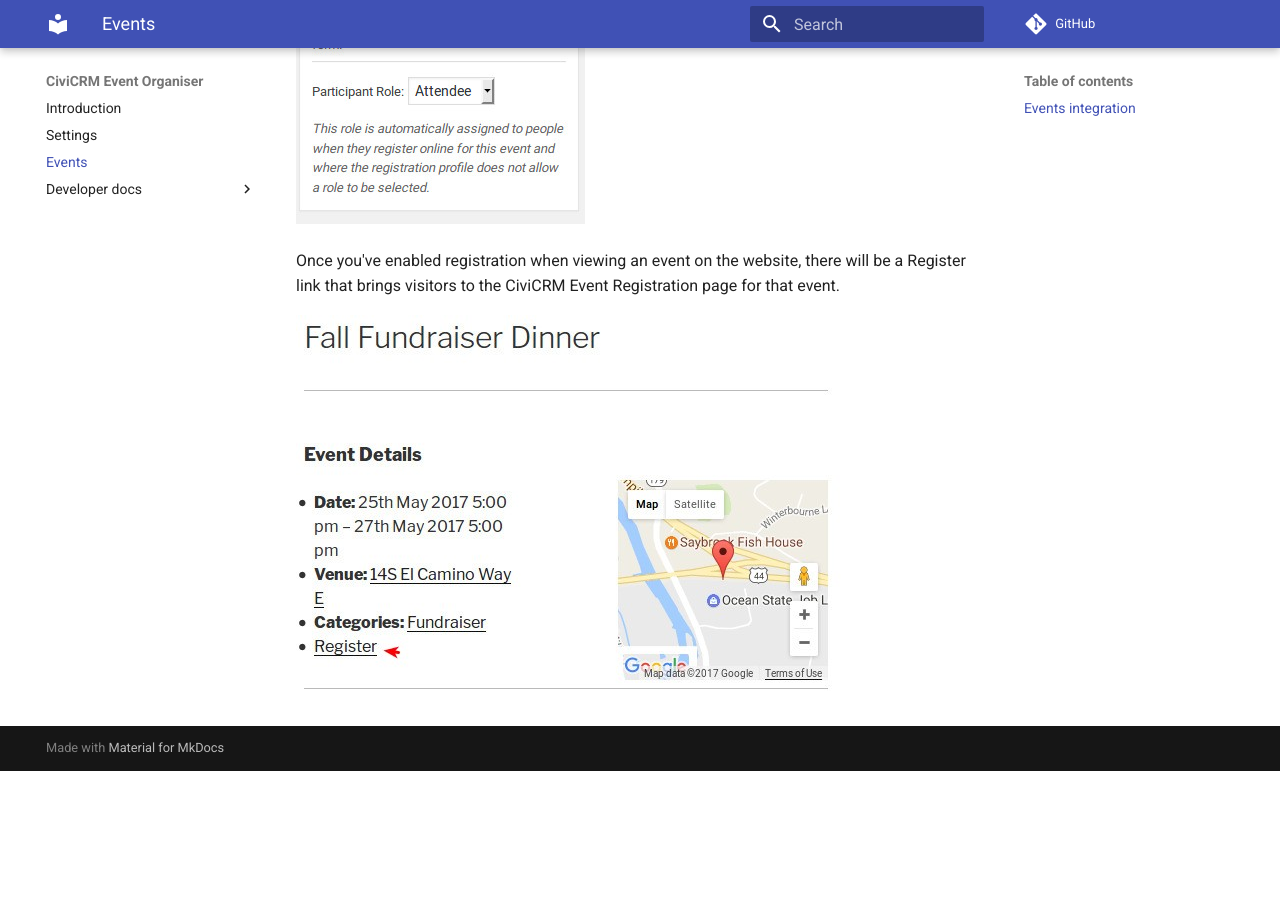
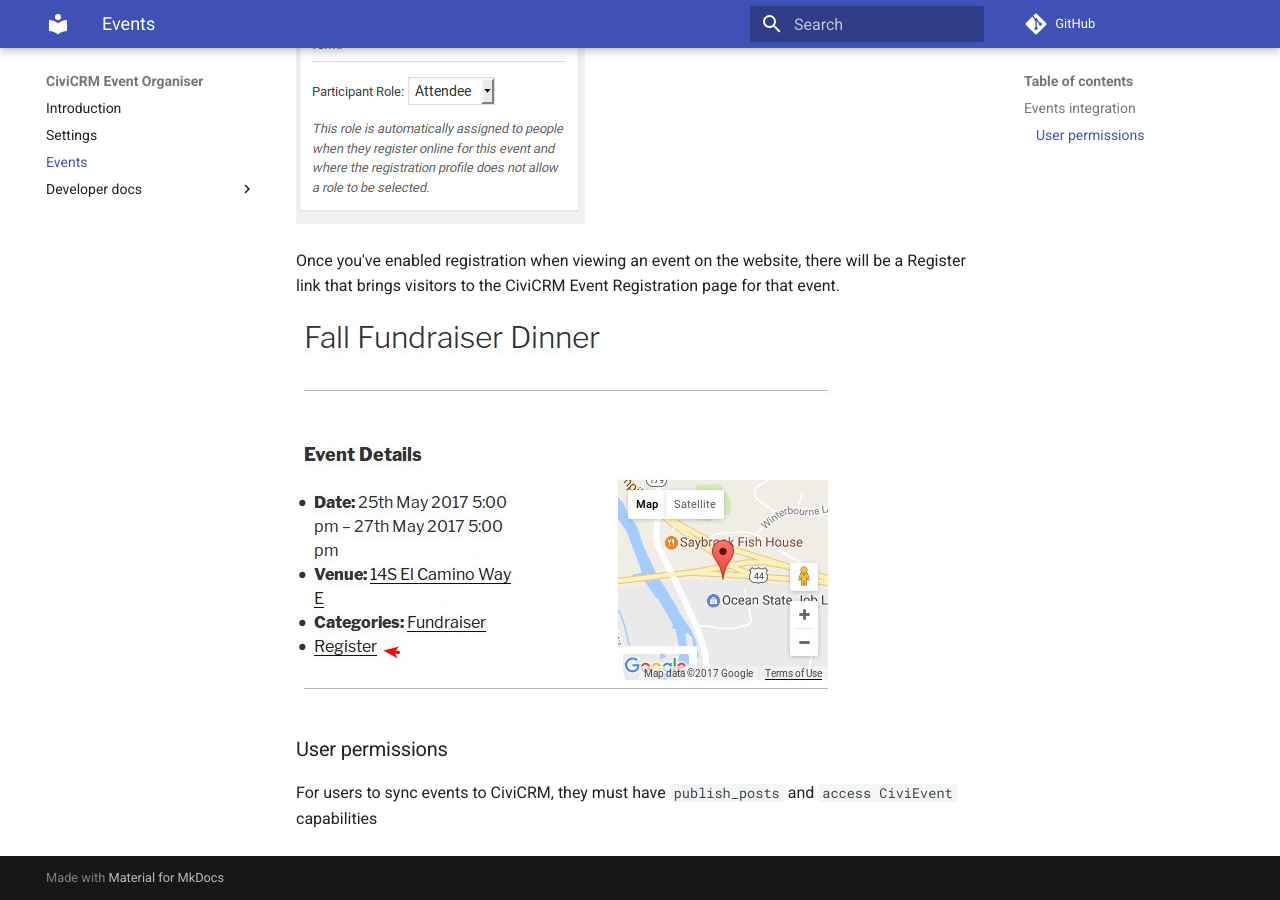
Before and after one commit to christianwach/civicrm-event-organiser, an MkDocs documentation site: the page built from docs/events.md, in a window 1280 px wide and 900 px high, scrolled down 1636 px. Built offline with MkDocs 1.6.1 and Material for MkDocs 9.7.7, drawn with Linux system fonts in a browser that asks for light colours; comment, search, counter and statistics services are not loaded; old or Windows-style settings are respelled for this version of MkDocs; before the commit the page ends 2407 px from its top, so only the background shows below that.

Commit message:
clarify user permissions needed

```diff
--- a/docs/events.md
+++ b/docs/events.md
@@ -13,3 +13,6 @@ If you will also be enabling Registration, select the **Enable Online Registrati
 Once you've enabled registration when viewing an event on the website, there will be a Register link that brings visitors to the CiviCRM Event Registration page for that event.
 
 ![CiviCRM Event Organiser Register Link](./images/ceo-event-register-link.jpg)
+
+### User permissions
+For users to sync events to CiviCRM, they must have `publish_posts` and `access CiviEvent` capabilities
```
